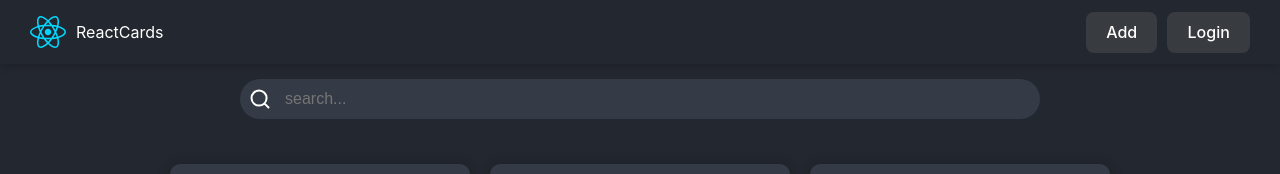
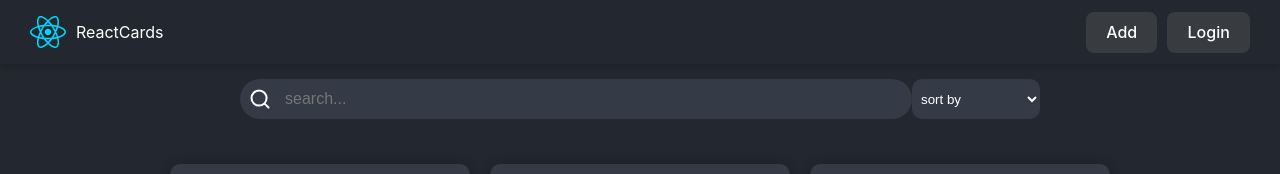
Before and after one commit to Kotiev12/react-app-course, a React (Vite) app: page / in a window 1280 px wide. Shown: the top 174 px of the page. Built offline with nearby package versions, Linux system fonts and the light colour scheme; data requests are answered from the project's data file.

Commit message:
sort logic

```diff
--- a/src/pages/HomePage/HomePage.jsx
+++ b/src/pages/HomePage/HomePage.jsx
@@ -1,4 +1,4 @@
-import { useState, useEffect } from "react";
+import { useState, useEffect, useMemo } from "react";
 import { API_URL } from "../../constants";
 import { QuestionCardList } from "../../components/QuestionCardList/";
 import { Loader } from "../../components/Loader";
@@ -9,6 +9,7 @@
 export const HomePage = () => {
   const [questions, setQuestions] = useState([]);
   const [searchValue, setSearchValue] = useState("");
+  const [sortSelectValue, setSortSelectValue] = useState("");
 
   const [getQuestions, isLoading, error] = useFetch(async (url) => {
     const response = await fetch(`${API_URL}/${url}`);
@@ -18,23 +19,41 @@
     return questions;
   });
 
+  const cards = useMemo(() => {
+    return questions.filter((d) => d.question.toLowerCase().includes(searchValue.trim().toLowerCase()));
+  }, [questions, searchValue]);
+
   useEffect(() => {
-    getQuestions("react");
-  }, []);
+    getQuestions(`react?${sortSelectValue}`);
+  }, [sortSelectValue]);
 
   const onSearchChangeHandler = (e) => {
     setSearchValue(e.target.value);
+  };
+
+  const onSortSelectChangeHandler = (e) => {
+    setSortSelectValue(e.target.value);
   };
 
   return (
     <>
       <div className={cls.controlsContainer}>
         <SearchInput value={searchValue} onChange={onSearchChangeHandler} />
+
+        <select value={sortSelectValue} onChange={onSortSelectChangeHandler} className={cls.select}>
+          <option value="">sort by</option>
+          <hr />
+          <option value="_sort=level">level ASK</option>
+          <option value="_sort=-level">level DESC</option>
+          <option value="_sort=completed">complited ASK</option>
+          <option value="_sort=-completed">complited DESC</option>
+        </select>
       </div>
 
       {isLoading && <Loader />}
       {error && <p>{error}</p>}
-      <QuestionCardList cards={questions} />
+      {cards.length === 0 && <p className={cls.noCardsInfo}>No cards...</p>}
+      <QuestionCardList cards={cards} />
     </>
   );
 };
--- a/src/pages/HomePage/HomePage.module.css
+++ b/src/pages/HomePage/HomePage.module.css
@@ -8,3 +8,26 @@
   align-items: center;
   gap: 10pxs;
 }
+
+.noCardsInfo{
+  width: fit-content;
+  margin: 0 auto;
+}
+
+.select{
+  height: 40px;
+  padding: 5px;
+  border-radius: 10px;
+  border: none;
+  outline: none;
+  background-color: var(--card-bg-color);
+  color: var(--text-color);
+  flex-grow: 1;
+}
+
+
+@media (max-width: 576px){
+  .controlsContainer{
+    flex-wrap: wrap-reverse;
+  }
+}
```
